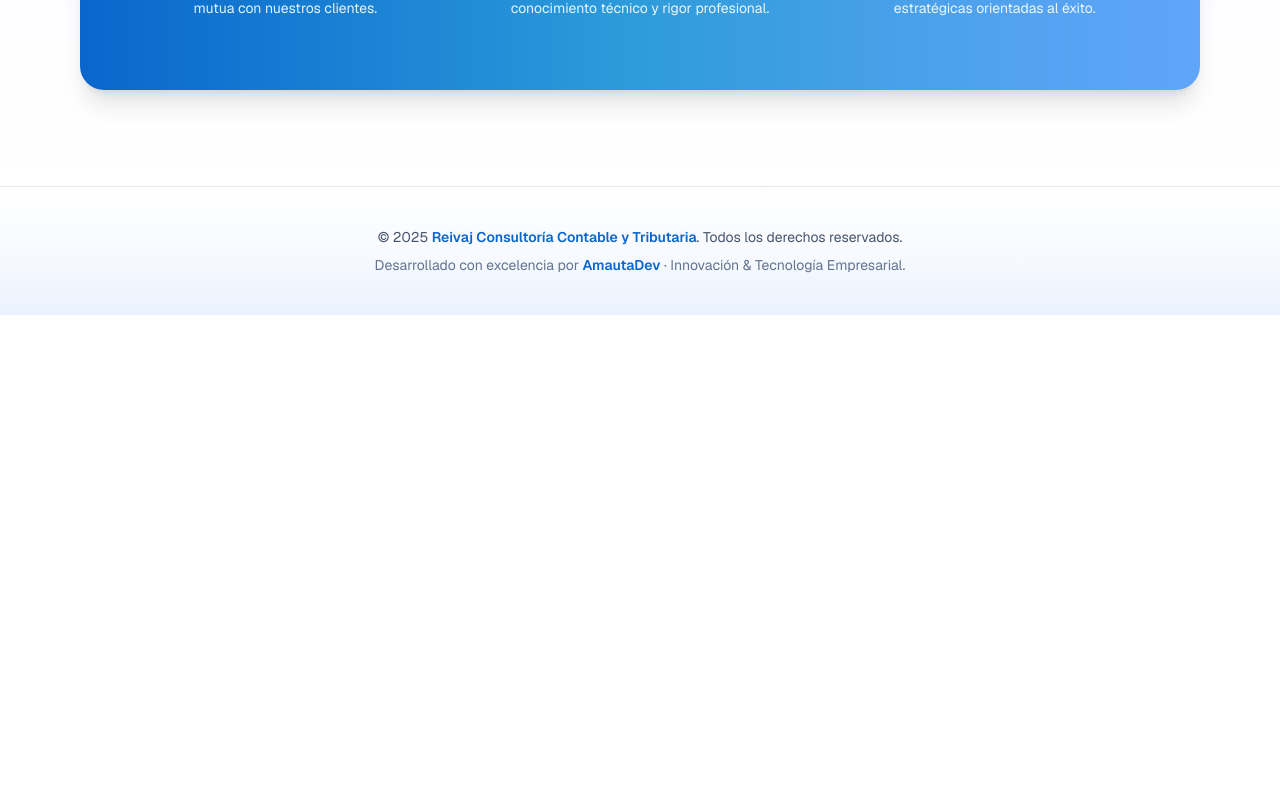
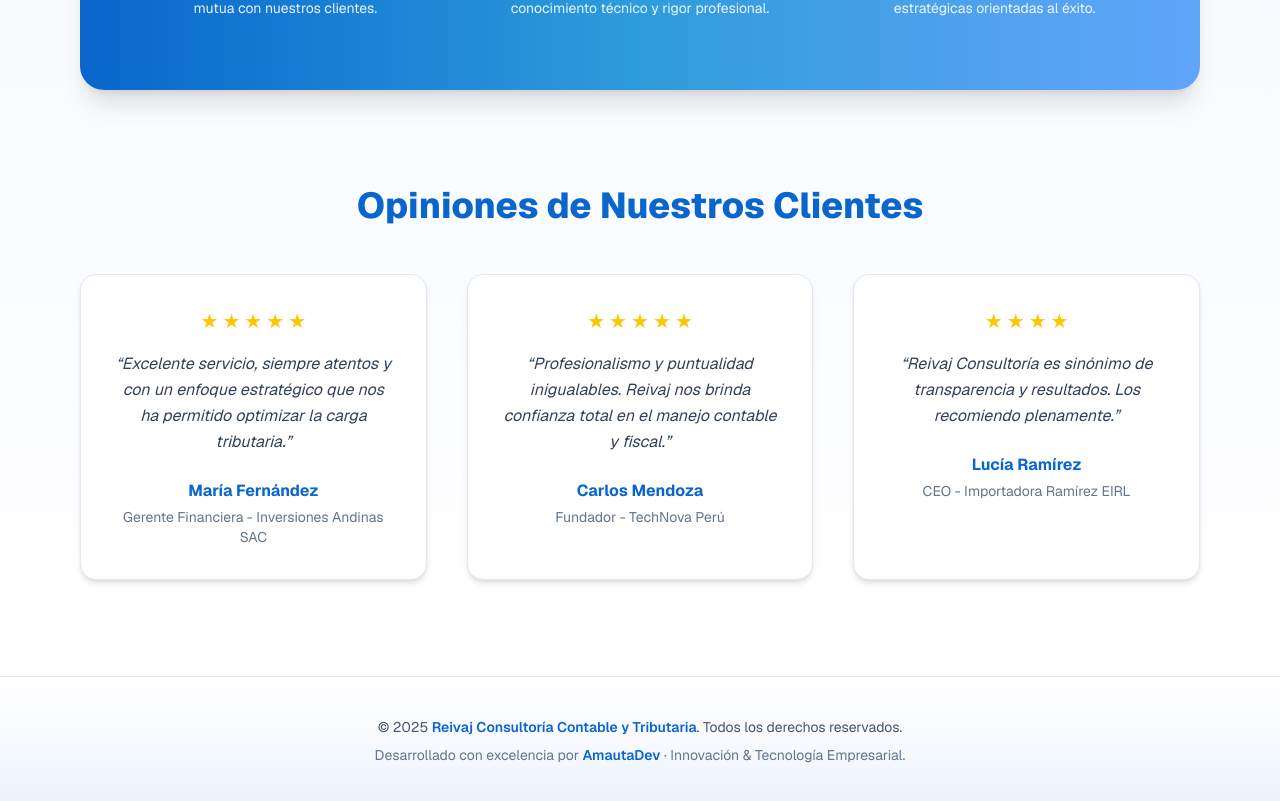
Before and after one commit to Stiph01/reivaj, a Next.js app: page /nosotros in a window 1280 px wide. Shown: the part 1461-2262 px from the top of the page. Before the commit the page ends 1776 px from the top, so only its background shows below. Built offline with nearby package versions, Linux system fonts and the light colour scheme.

Commit message:
Update page.js

```diff
--- a/src/app/nosotros/page.js
+++ b/src/app/nosotros/page.js
@@ -2,6 +2,30 @@
 import Image from "next/image"
 
 export default function Nosotros() {
+  const testimonios = [
+    {
+      nombre: "María Fernández",
+      empresa: "Gerente Financiera - Inversiones Andinas SAC",
+      texto:
+        "Excelente servicio, siempre atentos y con un enfoque estratégico que nos ha permitido optimizar la carga tributaria.",
+      estrellas: 5,
+    },
+    {
+      nombre: "Carlos Mendoza",
+      empresa: "Fundador - TechNova Perú",
+      texto:
+        "Profesionalismo y puntualidad inigualables. Reivaj nos brinda confianza total en el manejo contable y fiscal.",
+      estrellas: 5,
+    },
+    {
+      nombre: "Lucía Ramírez",
+      empresa: "CEO - Importadora Ramírez EIRL",
+      texto:
+        "Reivaj Consultoría es sinónimo de transparencia y resultados. Los recomiendo plenamente.",
+      estrellas: 4,
+    },
+  ]
+
   return (
     <div className="min-h-screen bg-gradient-to-b from-white via-[#F5F8FF] to-white text-gray-900 flex flex-col items-center px-6 sm:px-20 py-24 font-sans overflow-hidden">
       <section className="max-w-6xl w-full text-center sm:text-left relative z-10">
@@ -121,6 +145,31 @@ export default function Nosotros() {
             </div>
           </div>
         </div>
+
+        <div className="mt-24 text-center">
+          <h2 className="text-3xl sm:text-4xl font-extrabold text-[#0A66CC] mb-12">
+            Opiniones de Nuestros Clientes
+          </h2>
+          <div className="grid md:grid-cols-3 gap-10">
+            {testimonios.map((t, i) => (
+              <div
+                key={i}
+                className="bg-white border border-slate-200 rounded-2xl shadow-md hover:shadow-lg transition-all duration-300 p-8 flex flex-col items-center text-center"
+              >
+                <div className="flex gap-1 mb-4">
+                  {[...Array(t.estrellas)].map((_, j) => (
+                    <span key={j} className="text-yellow-400 text-xl">★</span>
+                  ))}
+                </div>
+                <p className="text-slate-700 italic mb-6 leading-relaxed">
+                  “{t.texto}”
+                </p>
+                <h3 className="font-bold text-[#0A66CC]">{t.nombre}</h3>
+                <p className="text-sm text-slate-500 mt-1">{t.empresa}</p>
+              </div>
+            ))}
+          </div>
+        </div>
       </section>
     </div>
   )
```
